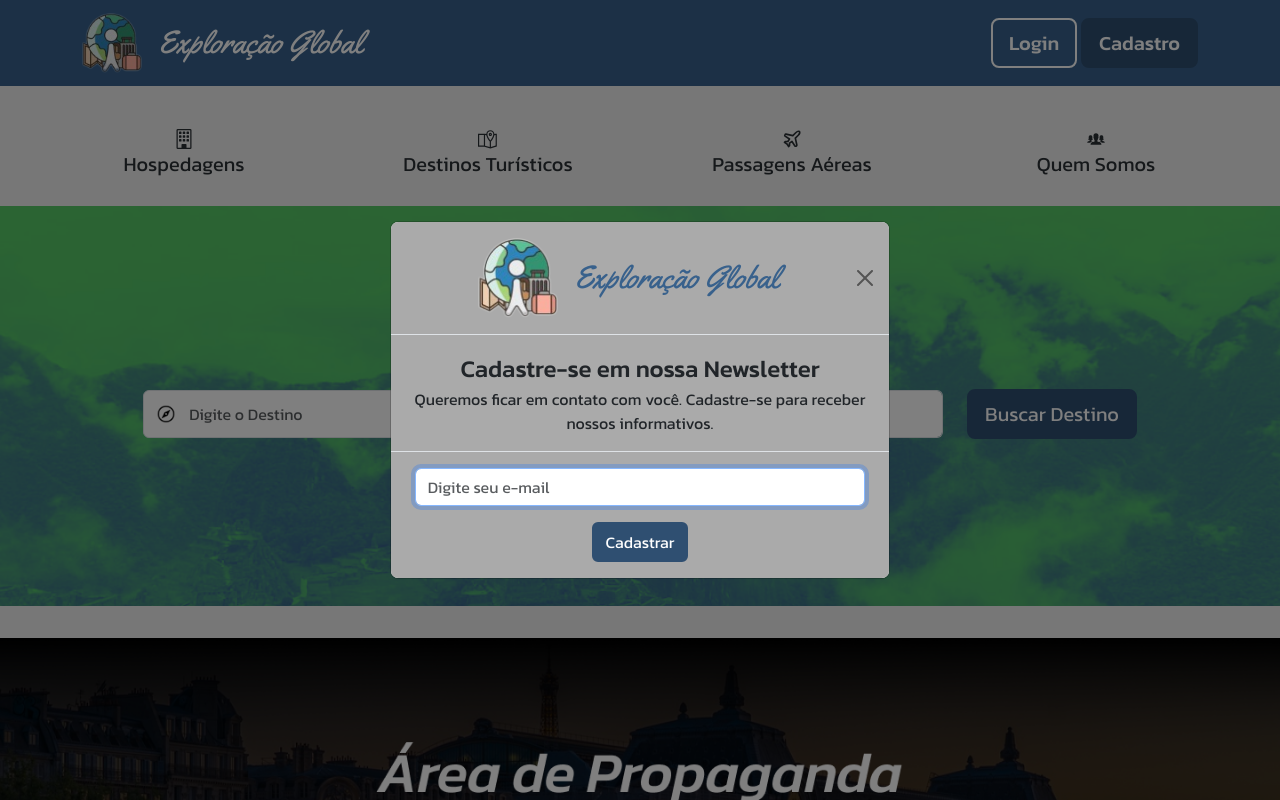
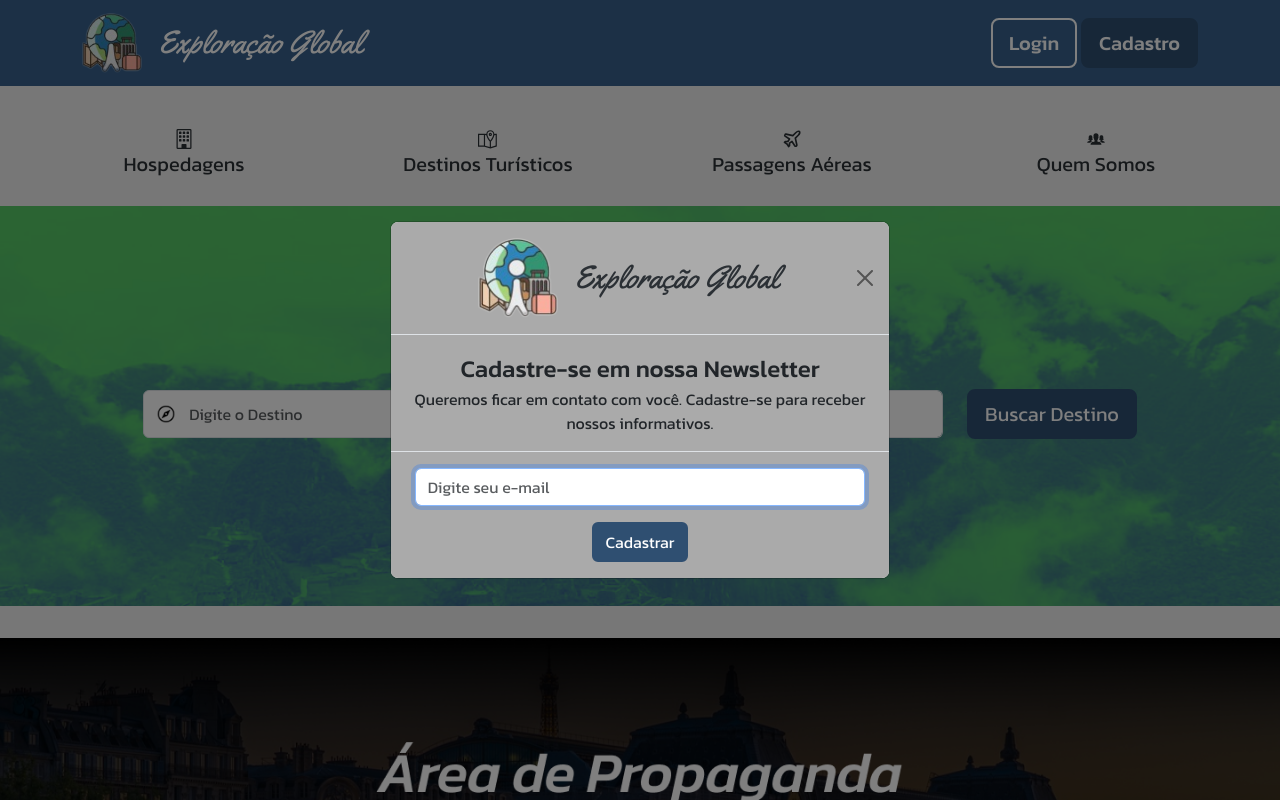
Before and after one commit to EversonVieiradeLima/Exploracao-Global, a React (Create React App) app: page / in a window 1280 px wide. Shown: the top 800 px of the page. Built offline with nearby package versions, Linux system fonts and the light colour scheme.

Commit message:
Alteração de cor do titulo da logo

```diff
--- a/src/Components/Modal/style.css
+++ b/src/Components/Modal/style.css
@@ -6,7 +6,7 @@
 
 .titleModal {
    align-items: center;
-   color: var(--cor-principal);
+   color: var(--cor-barra-fundo);
    display: flex;
    font-family: 'Yellowtail', cursive;
    font-size: 2rem;
```
